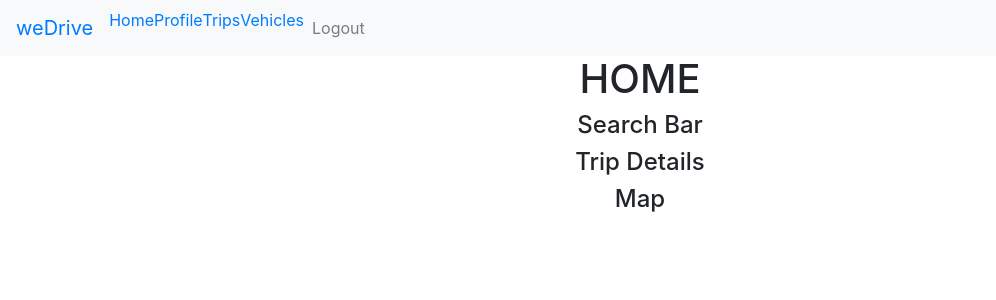
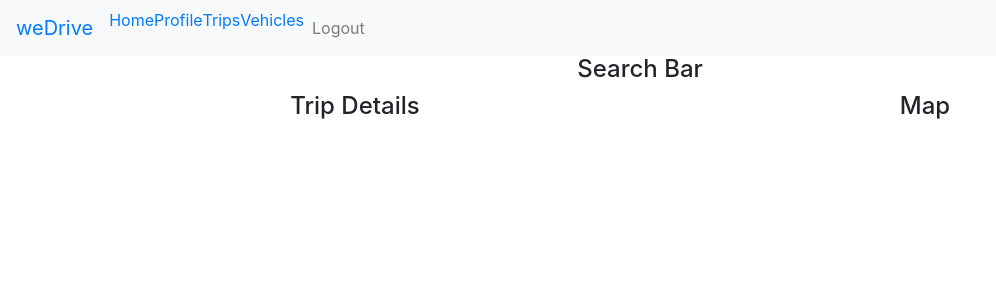
Before and after one commit to dpolcari18/frontend-weDrive, a React (Create React App) app: page /home in a window 1280 px wide. Shown: the top 300 px of the page, without its empty margins (0-996 px from the left). Built offline with nearby package versions, Linux system fonts and the light colour scheme; no server answers; sample sign-in values are in the browser's storage.

Commit message:
working on search bar instead

```diff
--- a/src/containers/Home.js
+++ b/src/containers/Home.js
@@ -8,6 +8,11 @@ import { useSelector } from 'react-redux'
 import SearchBar from '../components/SearchBar'
 import TripDetails from '../components/TripDetails'
 import Map from '../components/Map'
+
+// react-bootstrap
+import Container from 'react-bootstrap/Container'
+import Row from 'react-bootstrap/Row'
+import Col from 'react-bootstrap/Col'
 
 const Home = () => {
 
@@ -30,10 +35,21 @@ const Home = () => {
 
     return(
         <div>
-            <h1>HOME</h1>
-            <SearchBar/>
-            <TripDetails/>
-            <Map/>
+            <Container>
+                <Row>
+                    <Col>
+                        <SearchBar/>
+                    </Col>
+                </Row>
+                <Row>
+                    <Col>
+                        <TripDetails/>
+                    </Col>
+                    <Col>
+                        <Map/>
+                    </Col>
+                </Row>
+            </Container>
         </div>
     )
 }
--- a/src/containers/MainContainer.js
+++ b/src/containers/MainContainer.js
@@ -38,7 +38,6 @@ const MainContainer = () => {
 
         const fetchUser = await fetch(USER_URL+'/'+userId, fetchObj)
         const userRes = await fetchUser.json()
-        console.log(userRes)
 
         dispatch({ type: 'SET_USER', user: userRes.user})
         dispatch({ type: 'SET_TRIPS', trips: userRes.user.trips})
```
